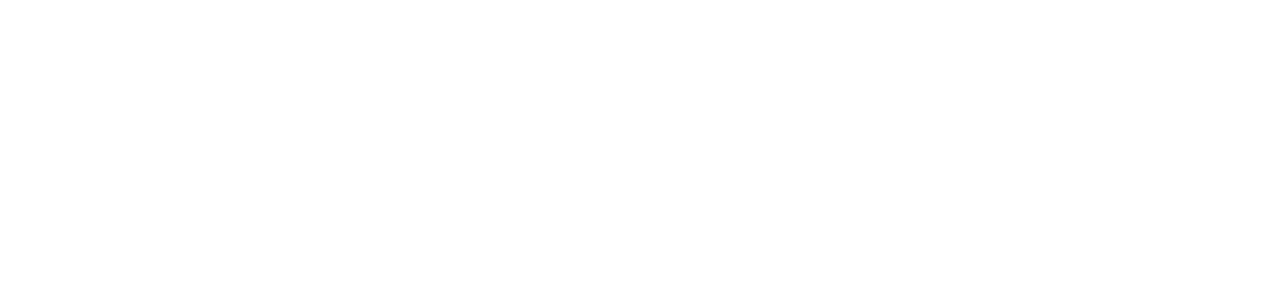
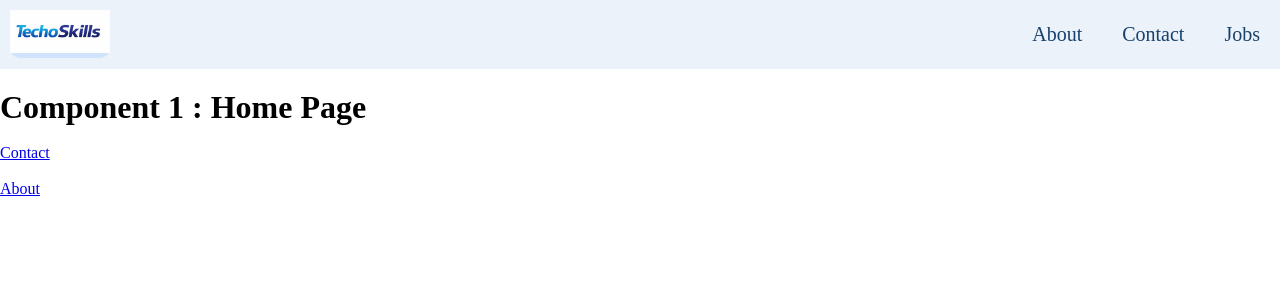
Before and after one commit to faheemahemad25/listing-filters, a React (Vite) app: page / in a window 1280 px wide. Shown: the top 300 px of the page. Built offline with nearby package versions, Linux system fonts and the light colour scheme.

Commit message:
use HashRouter for github pages

```diff
--- a/src/main.jsx
+++ b/src/main.jsx
@@ -1,15 +1,26 @@
+// import { StrictMode } from 'react'
+// import { createRoot } from 'react-dom/client'
+// // import './index.css'
+// import App from './App.jsx'
+// import { BrowserRouter } from "react-router-dom";
+
+
+// createRoot(document.getElementById('root')).render(
+//   <BrowserRouter basename="/listing-filters">
+//     <>
+//       <App />
+//     </>
+//   </BrowserRouter>
+
+// )
+
 import { StrictMode } from 'react'
 import { createRoot } from 'react-dom/client'
-// import './index.css'
 import App from './App.jsx'
-import { BrowserRouter } from "react-router-dom";
-
+import { HashRouter } from "react-router-dom";
 
 createRoot(document.getElementById('root')).render(
-  <BrowserRouter basename="/listing-filters">
-    <>
-      <App />
-    </>
-  </BrowserRouter>
-
+  <HashRouter>
+    <App />
+  </HashRouter>
 )
```
